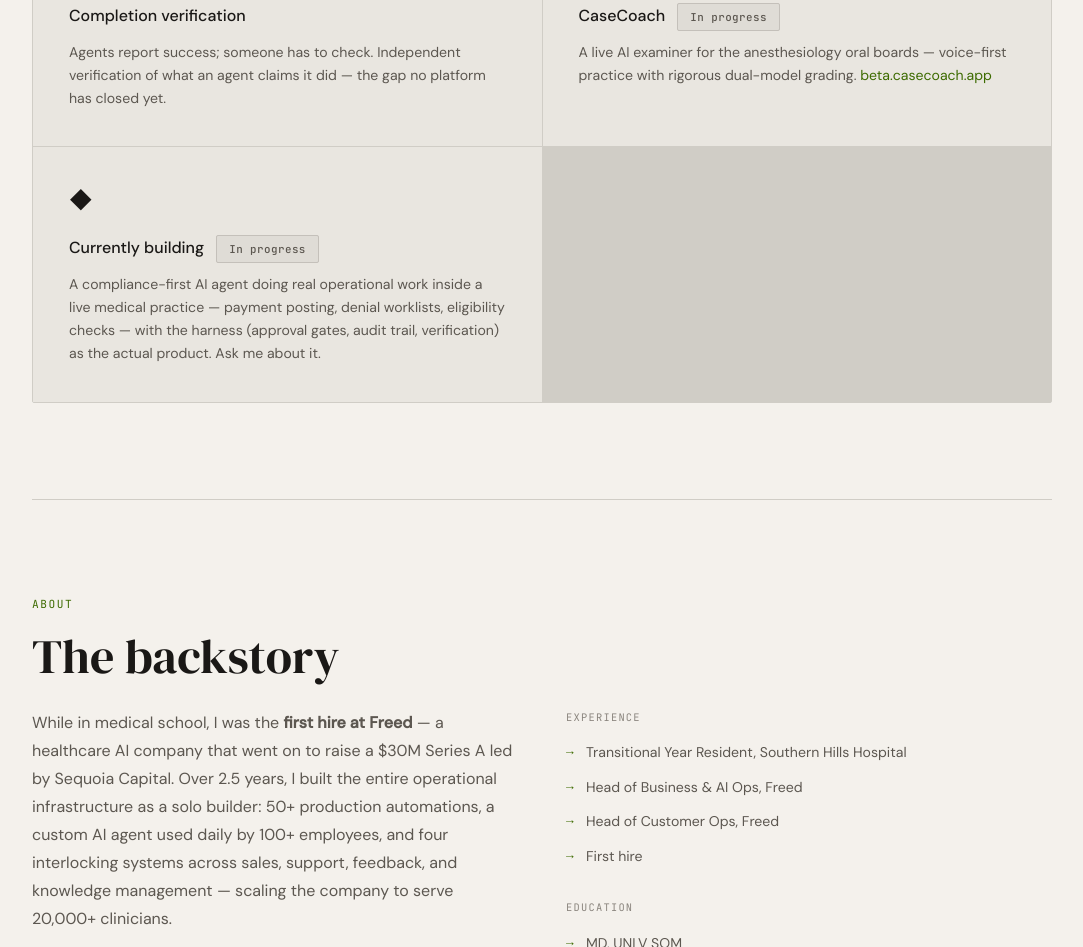
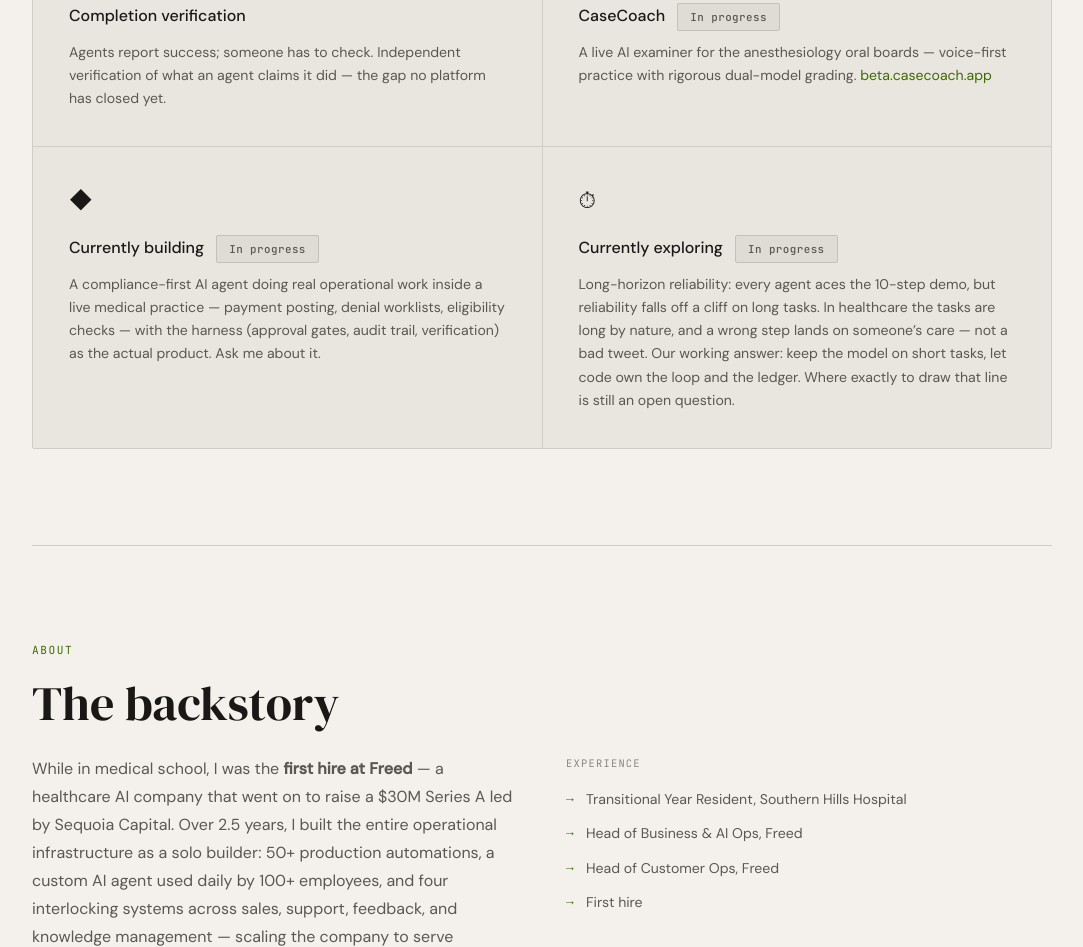
Before and after one commit to edoziee/edozie-portfolio, a plain HTML site: page public/index.html in a window 1280 px wide. Shown: the part 4907-5854 px from the top of the page, without its empty margins (98-1181 px from the left). Drawn offline with Linux system fonts and the light colour scheme.

Commit message:
Open questions: add 'Currently exploring' card on long-horizon reliability

```diff
--- a/public/index.html
+++ b/public/index.html
@@ -1050,6 +1050,11 @@
       <h3>Currently building <span class="cs-tag" style="margin-left:0.5rem;">In progress</span></h3>
       <p>A compliance-first AI agent doing real operational work inside a live medical practice &mdash; payment posting, denial worklists, eligibility checks &mdash; with the harness (approval gates, audit trail, verification) as the actual product. Ask me about it.</p>
     </div>
+    <div class="capability">
+      <div class="capability-icon">&#9201;</div>
+      <h3>Currently exploring <span class="cs-tag" style="margin-left:0.5rem;">In progress</span></h3>
+      <p>Long-horizon reliability: every agent aces the 10-step demo, but reliability falls off a cliff on long tasks. In healthcare the tasks are long by nature, and a wrong step lands on someone&rsquo;s care &mdash; not a bad tweet. Our working answer: keep the model on short tasks, let code own the loop and the ledger. Where exactly to draw that line is still an open question.</p>
+    </div>
   </div>
 </section>
 
```
